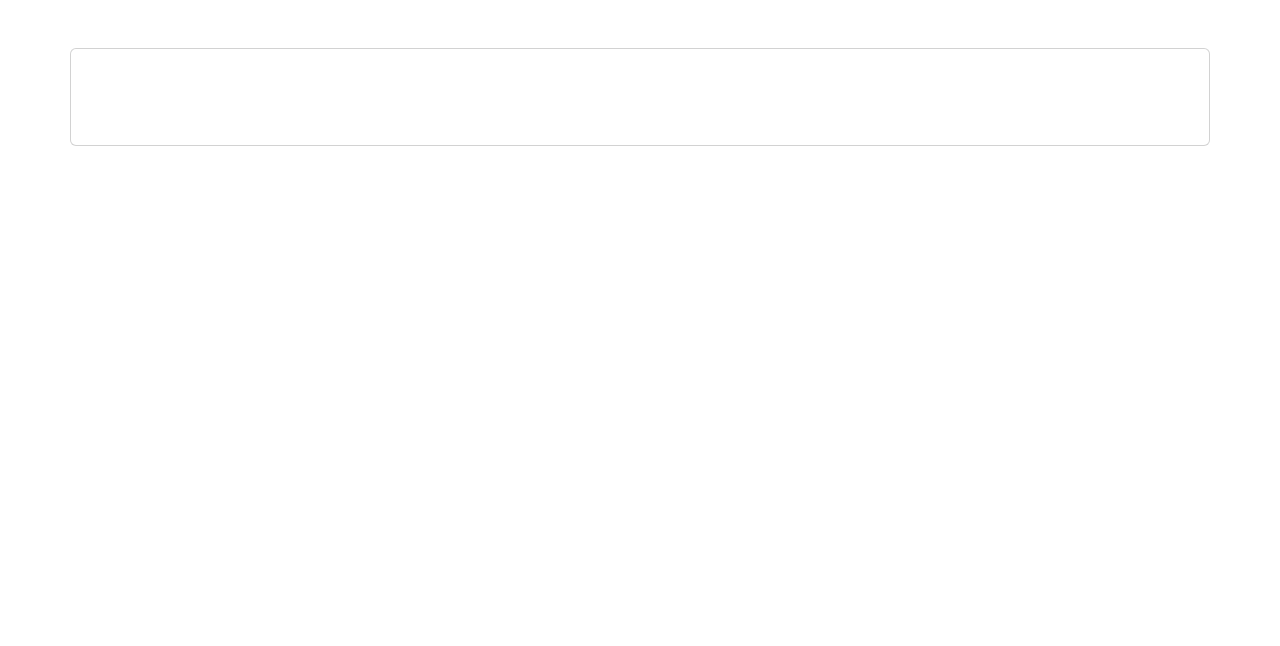
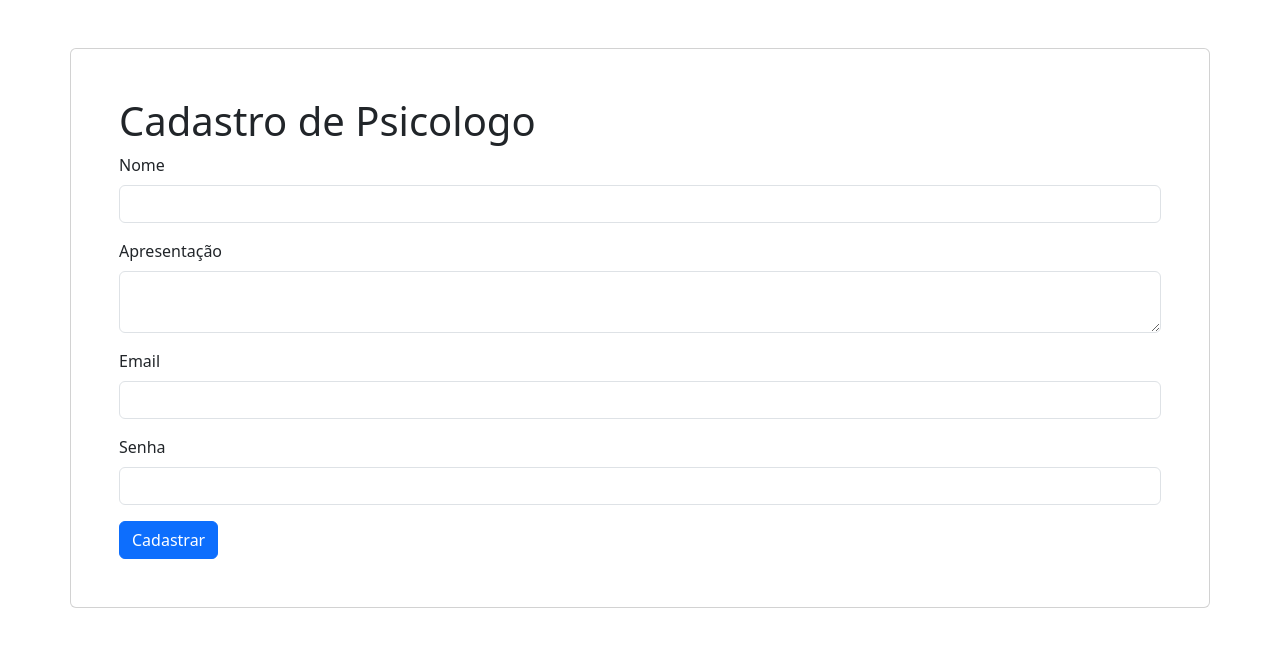
Before and after one commit to Silvio-Arem/api-com-react, a React (Create React App) app: page /cadastro in a window 1280 px wide. Shown: the top 646 px of the page. Built offline with nearby package versions, Linux system fonts and the light colour scheme.

Commit message:
formulario pronto

```diff
--- a/src/Pages/Psicologo/create.tsx
+++ b/src/Pages/Psicologo/create.tsx
@@ -8,7 +8,46 @@ export default function PsicologoCreate() {
 
     return (
         <main className="container card my-5 p-5">
+            <h1>Cadastro de Psicologo</h1>
+            <form action="">
+                <div className="mb-3">
+                    <label className="form-label">Nome</label>
+                    <input
+                        type="text"
+                        className="form-control"
+                        value={nome}
+                        onChange={(event) => setNome(event.target.value)}
+                    />
+                </div>
+                <div className="mb-3">
+                    <label className="form-label">Apresentação</label>
+                    <textarea
+                        className="form-control"
+                        value={apresentacao}
+                        onChange={(event) => setNome(event.target.value)}
+                    ></textarea>
+                </div>
+                <div className="mb-3">
+                    <label className="form-label">Email</label>
+                    <input
+                        type="email"
+                        className="form-control"
+                        value={email}
+                        onChange={(event) => setNome(event.target.value)}
+                    />
+                </div>
+                <div className="mb-3">
+                    <label className="form-label">Senha</label>
+                    <input
+                        type="password"
+                        className="form-control"
+                        value={senha}
+                        onChange={(event) => setNome(event.target.value)}
+                    />
+                </div>
 
+                <button className="btn btn-primary">Cadastrar</button>
+            </form>
         </main>
     )
 }
```
